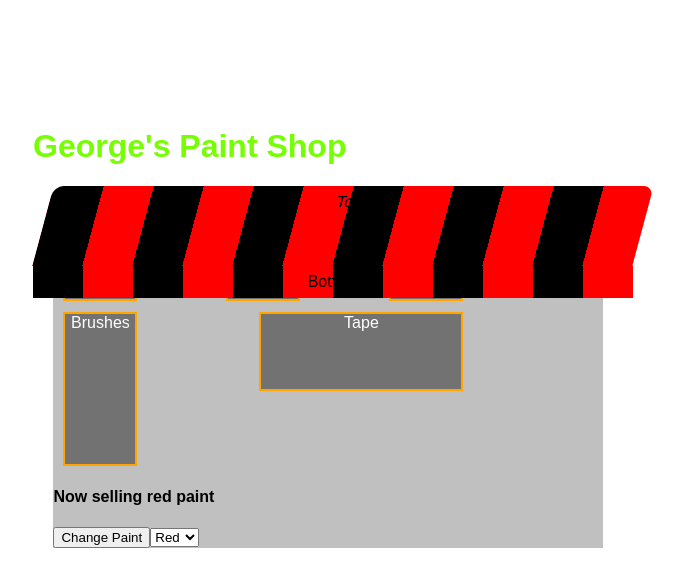
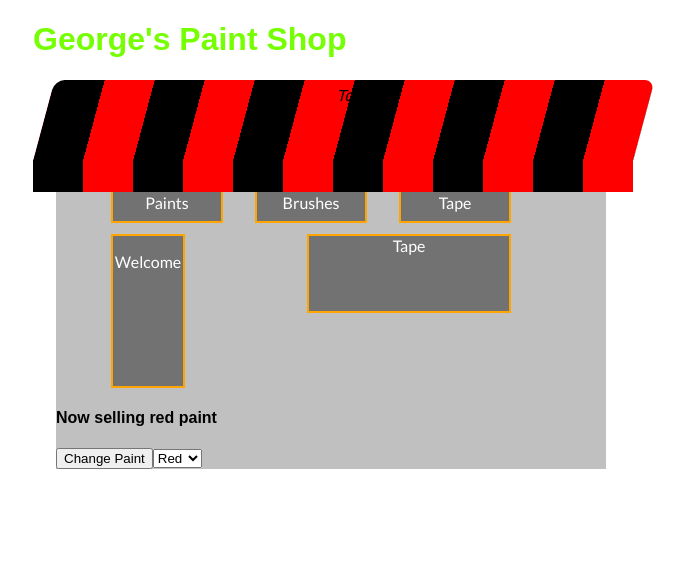
Before and after one commit to jaysig/reactPainter, a React (Create React App) app: page / in a window 1280 px wide. Shown: the top 586 px of the page, without its empty margins (95-779 px from the left). Built offline with nearby package versions, Linux system fonts and the light colour scheme.

Commit message:
Added Moment

```diff
--- a/package.json
+++ b/package.json
@@ -3,6 +3,7 @@
   "version": "0.1.0",
   "private": true,
   "dependencies": {
+    "moment": "^2.18.1",
     "react": "^15.6.1",
     "react-dom": "^15.6.1",
     "react-redux": "^5.0.6",
--- a/public/index.html
+++ b/public/index.html
@@ -10,6 +10,7 @@
     -->
     <link rel="manifest" href="%PUBLIC_URL%/manifest.json">
     <link rel="shortcut icon" href="%PUBLIC_URL%/favicon.ico">
+    <link href="https://fonts.googleapis.com/css?family=Lato" rel="stylesheet">
     <!--
       Notice the use of %PUBLIC_URL% in the tags above.
       It will be replaced with the URL of the `public` folder during the build.
--- a/src/components/PaintShop.js
+++ b/src/components/PaintShop.js
@@ -1,6 +1,7 @@
 import React, { Component } from 'react';
 // import { Field, reduxForm } from 'redux-form';
 import { connect } from 'react-redux';
+import moment from 'moment';
 // import { Field, reduxForm } from 'redux-form'
 // import DropdownList from 'react-widgets/lib/DropdownList'
 import * as actions from '../actions/paints';
@@ -14,6 +15,17 @@ const block = {
 
 }
 
+const sign = {
+  // 'font-size': '3em',
+  // display: 'flex',
+  // 'justify-content': 'right',
+  'margin-left': '30%',
+  width: '40%',
+  background: '#666',
+  'text-shadow': '0px 1px 0px rgba(255,255,255,.5)',
+  opacity: '30%'
+}
+
 const cube = {
   'font-size': '3em',
   width: '2em',
@@ -23,6 +35,8 @@ const cube = {
 }
 const row = {
   margin: '10px',
+  'font-family': 'Lato, sans-serif',
+  'margin-left': '10%',
   width: '400px',
   'justify-content': 'space-between'
 }
@@ -30,9 +44,10 @@ const update = {
   background: '#737272',
   color: 'white',
   border: 'orange solid 2px',
-  width: '70px',
+  width: '25%',
+  padding: '1%',
   'text-align': 'center',
-  height: '20px'
+  height: '40px'
 }
 const door = {
   background: '#737272',
@@ -66,8 +81,8 @@ class PaintShop extends Component {
     let color = this.props.color;
     console.log(this.state);
     return (
-      <div className="">
-        <div style={{margin: '10%'}}>
+      <div className="" style={{'margin-left': '10%'}}>
+        <div id="roof">
           <h1 style={{color: '#76FF03'}}>George's Paint Shop</h1>
           <div id="depth" style={{
             // transform: 'rotateX(90deg) translateZ(1em)',
@@ -89,26 +104,9 @@ class PaintShop extends Component {
             transform: 'translateZ(1em)',
             background: `repeating-linear-gradient(to right, black, black 50px, ${color} 50px, ${color} 100px)`
           }}>
-          Bottom
           </div>
-          {/* <div className="cube" style={cube}>
-            <div id="depth" style={{
-              ...block,
-              transform: 'rotateX(90deg) translateZ(1em)',
-              background: `repeating-linear-gradient(to right, white, white 50px, ${color} 50px, ${color} 100px)`
-            }}>
-               Top
-            </div>
-            <div style={{
-              ...block,
-              transform: 'translateZ(1em)',
-              background: `repeating-linear-gradient(to right, white, white 50px, ${color} 50px, ${color} 100px)`
-            }}>
-            Bottom
-            </div>
-          </div> */}
-
-
+        </div>
+        <div>
           <div style={{
             background: 'silver',
             margin: '0 2%',
@@ -116,17 +114,19 @@ class PaintShop extends Component {
             width: '550px'
           }}>
             <div style={{height: '30', 'margin-top': '2%',}}>
-
+              {/* <div style={sign}>
+                <p><h1 style={{color: '#76FF03'}}>George's Paint Shop</h1></p>
+              </div> */}
             </div>
             <div className="row" style={{...row,'display': 'flex'}}>
-              <div style={update}>Paints</div>
-              <div style={update}>Brushes</div>
-              <div style={update}>Tape</div>
+              <div style={update}><p>Paints</p></div>
+              <div style={update}><p>Brushes</p></div>
+              <div style={update}><p>Tape</p></div>
             </div>
             <div style={{height: '30', 'margin-top': '2%',}}>
             </div>
             <div className="row" style={{...row,'display': 'flex'}}>
-              <div style={door}>Brushes</div>
+              <div style={door}><p>Welcome</p></div>
               <div style={lWindow}>Tape</div>
             </div>
             <h4>{`Now selling ${color} paint`}</h4>
@@ -149,6 +149,22 @@ class PaintShop extends Component {
          } */}
          </div>
        </div>
+       {/* <div className="cube" style={cube}>
+         <div id="depth" style={{
+           ...block,
+           transform: 'rotateX(90deg) translateZ(1em)',
+           background: `repeating-linear-gradient(to right, white, white 50px, ${color} 50px, ${color} 100px)`
+         }}>
+            Top
+         </div>
+         <div style={{
+           ...block,
+           transform: 'translateZ(1em)',
+           background: `repeating-linear-gradient(to right, white, white 50px, ${color} 50px, ${color} 100px)`
+         }}>
+         Bottom
+         </div>
+       </div> */}
       </div>
     )
   }
```
Also changed, not shown: 1 other file (tests, documents, lock files or other folders).
